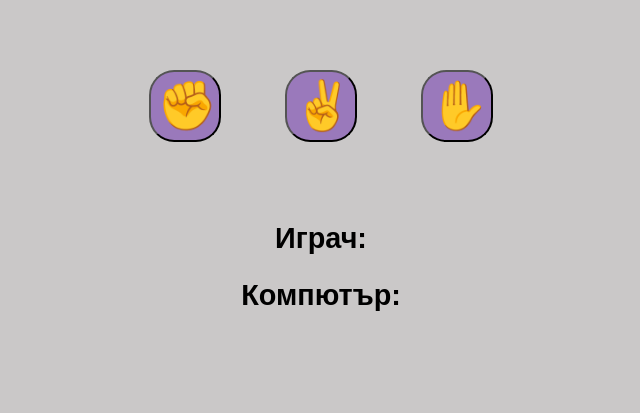
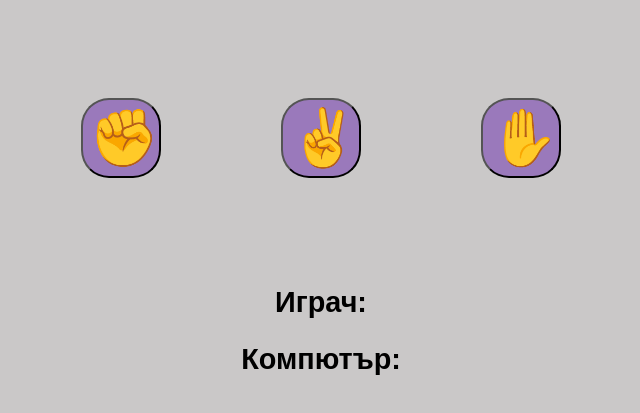
Before and after one commit to zarkoto23/rockPaperScissorsV2, a plain HTML site: page index.html in a window 1280 px wide. Shown: the part 181-594 px from the top of the page, without its empty margins (319-959 px from the left). Drawn offline with Linux system fonts and the light colour scheme; a web font is replaced by a local one.

Commit message:
Update style.css

```diff
--- a/style.css
+++ b/style.css
@@ -7,11 +7,11 @@
 
 
 .playerChoices button{
-  margin: 2rem;
-  font-size: 3rem;
+  margin: 60px;
+  font-size: 3.5rem;
   display: flexbox;
-  width: 4.5rem;
-  height: 4.5rem;
+  width: 5rem;
+  height: 5rem;
   border-radius: 35%;
   background-color: rgb(154, 121, 187);
   cursor: pointer;
```
